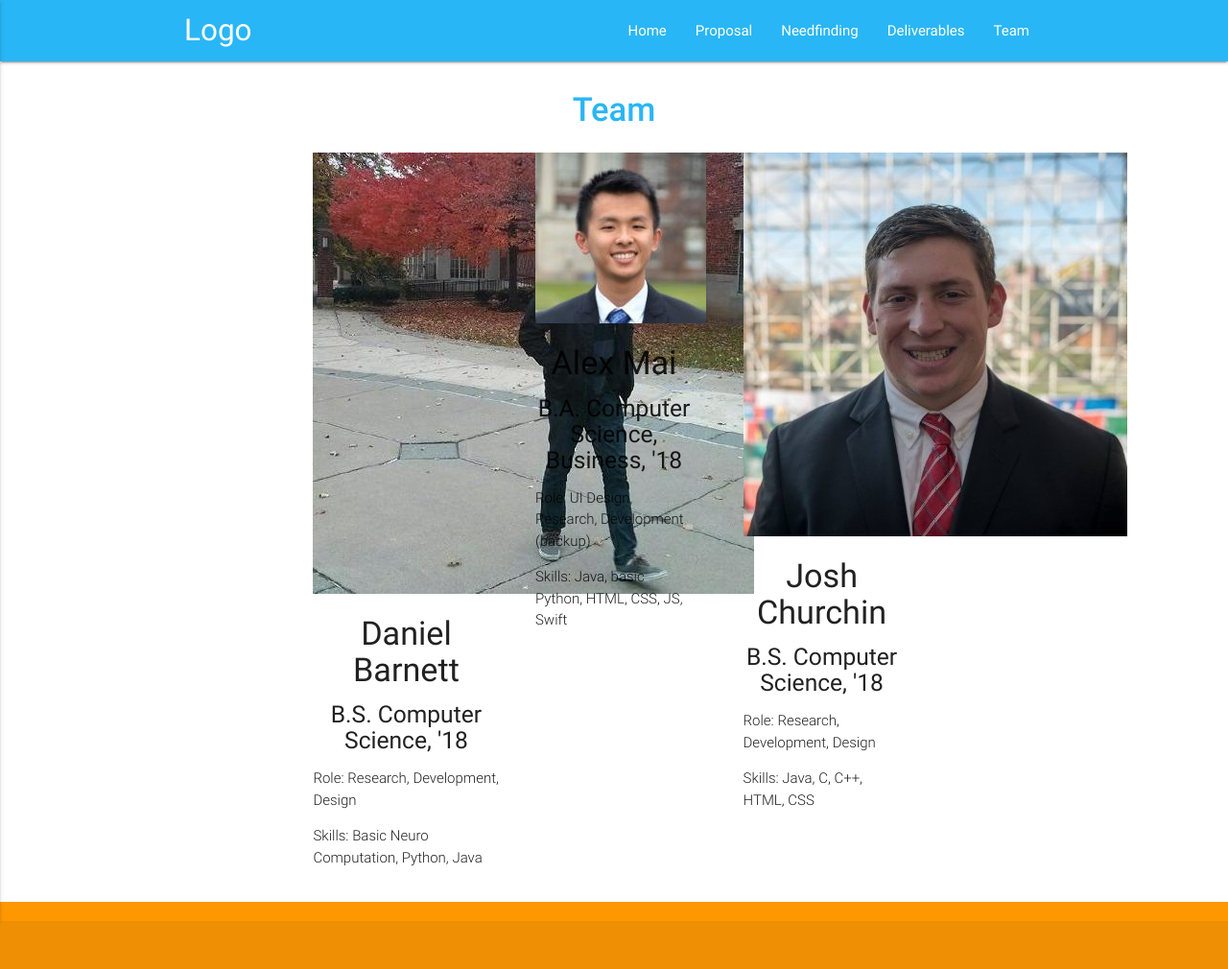
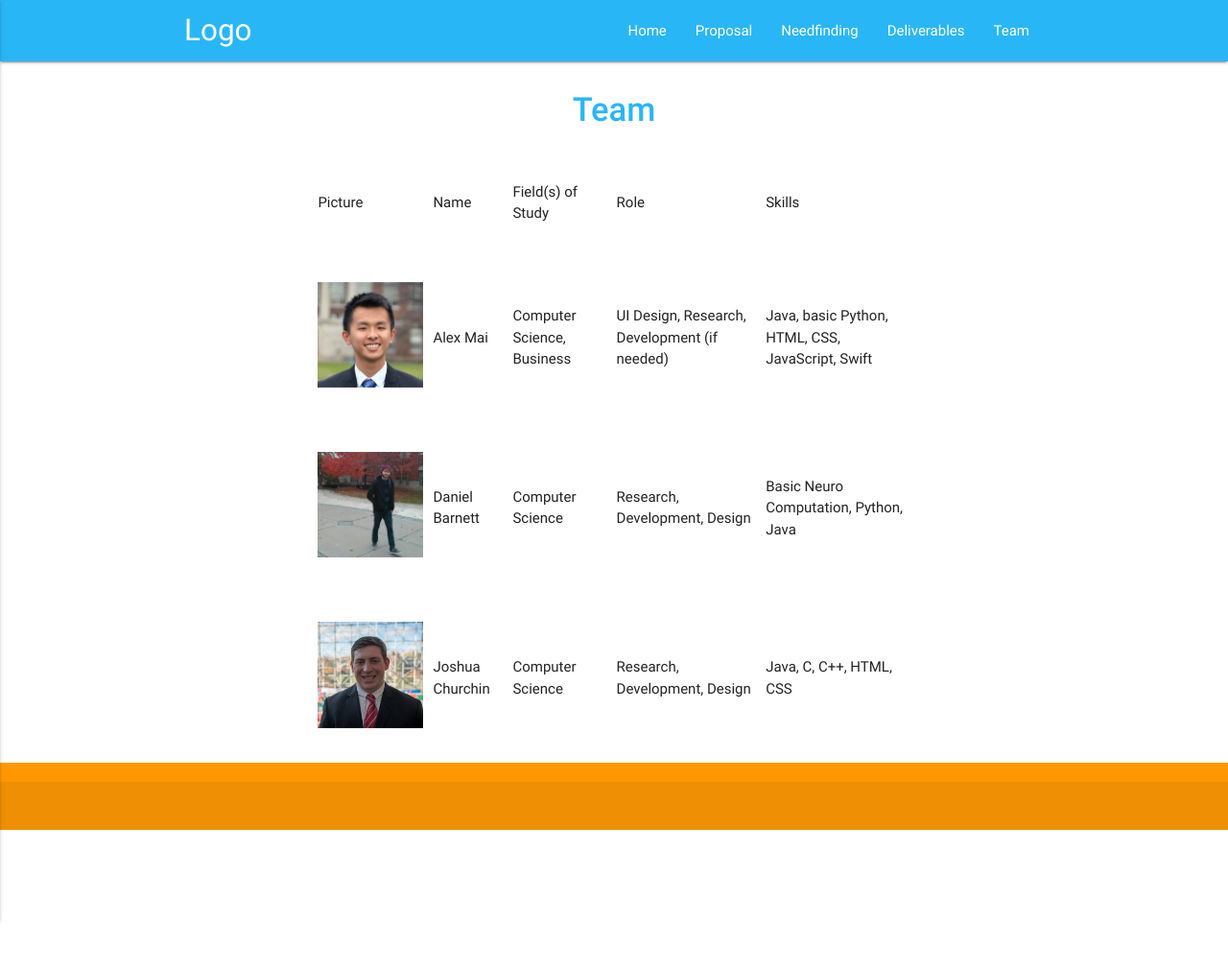
Before and after one commit to DanielBarnett714/DozeAlert, a Jekyll site: the page built from docs/example4.md, in a window 1280 px wide. Shown: the whole page at 96% size. Built offline with Jekyll 4.4.1, drawn with Linux system fonts in a browser that asks for light colours; after the commit the page ends 900 px from its top, so only the background shows below that.

Commit message:
fixed team page

```diff
--- a/docs/example4.md
+++ b/docs/example4.md
@@ -7,33 +7,125 @@ permalink: /team/
 <h1 class="page-title">{{ page.title | escape }}</h1>
 
 <div class="container">
-  <div class="row">
-    <div class="col s12 m4">
-        <div>
-            <img alt="" src="https://danielbarnett714.github.io/DozeAlert/images/image3.jpg">
-            <h4 class="center">Daniel Barnett</h4>
-            <h5 class="center">B.S. Computer Science, '18</h5>
-            <p class="light">Role: Research, Development, Design</p>
-            <p class="light">Skills: Basic Neuro Computation, Python, Java</p>
-        </div>
-    </div>
-    <div class="col s12 m4">
-        <div class="icon-block">
-            <img alt="" src="https://danielbarnett714.github.io/DozeAlert/images/image6.jpg">
-            <h4 class="center">Alex Mai</h4>
-            <h5 class="center">B.A. Computer Science, Business, '18</h5>
-            <p class="light">Role: UI Design, Research, Development (backup)</p>
-            <p class="light">Skills: Java, basic Python, HTML, CSS, JS, Swift</p>
-        </div>
-    </div>
-    <div class="col s12 m4">
-        <div class="icon-block">
-            <img alt="" src="https://danielbarnett714.github.io/DozeAlert/images/image7.jpg">
-            <h4 class="center">Josh Churchin</h4>
-            <h5 class="center">B.S. Computer Science, '18</h5>
-            <p class="light">Role: Research, Development, Design</p>
-            <p class="light">Skills: Java, C, C++, HTML, CSS</p>
-        </div>
-    </div>
-  </div>
+  <table class="c66">
+        <tbody>
+            <tr class="c10">
+                <td class="c35" colspan="1" rowspan="1">
+                    <p class="c4">
+                        <span class="c39 c16">Picture</span>
+                    </p>
+                </td>
+                <td class="c35" colspan="1" rowspan="1">
+                    <p class="c4">
+                        <span class="c39 c16">Name</span>
+                    </p>
+                </td>
+                <td class="c35" colspan="1" rowspan="1">
+                    <p class="c4">
+                        <span class="c16 c39">Field(s) of Study</span>
+                    </p>
+                </td>
+                <td class="c35" colspan="1" rowspan="1">
+                    <p class="c4">
+                        <span class="c39 c16">Role</span>
+                    </p>
+                </td>
+                <td class="c35" colspan="1" rowspan="1">
+                    <p class="c4">
+                        <span class="c39 c16">Skills</span>
+                    </p>
+                </td>
+            </tr>
+            <tr class="c10">
+                <td class="c17" colspan="1" rowspan="1">
+                    <p class="c4">
+                        <span style="overflow: hidden; display: inline-block; margin: 0.00px 0.00px; border: 0.00px solid #000000; transform: rotate(0.00rad) translateZ(0px); -webkit-transform: rotate(0.00rad) translateZ(0px); width: 110.00px; height: 110.67px;">
+                            <img alt="" src="https://danielbarnett714.github.io/DozeAlert/images/image6.jpg" style="width: 110.00px; height: 110.67px; margin-left: 0.00px; margin-top: 0.00px; transform: rotate(0.00rad) translateZ(0px); -webkit-transform: rotate(0.00rad) translateZ(0px);"
+                                title="">
+                        </span>
+                    </p>
+                </td>
+                <td class="c17" colspan="1" rowspan="1">
+                    <p class="c4">
+                        <span class="c6">Alex Mai</span>
+                    </p>
+                </td>
+                <td class="c17" colspan="1" rowspan="1">
+                    <p class="c4">
+                        <span class="c6">Computer Science, Business</span>
+                    </p>
+                </td>
+                <td class="c17" colspan="1" rowspan="1">
+                    <p class="c4">
+                        <span class="c6">UI Design, Research, Development (if needed)</span>
+                    </p>
+                </td>
+                <td class="c17" colspan="1" rowspan="1">
+                    <p class="c4">
+                        <span class="c6">Java, basic Python, HTML, CSS, JavaScript, Swift</span>
+                    </p>
+                </td>
+            </tr>
+            <tr class="c10">
+                <td class="c17" colspan="1" rowspan="1">
+                    <p class="c4">
+                        <span style="overflow: hidden; display: inline-block; margin: 0.00px 0.00px; border: 0.00px solid #000000; transform: rotate(0.00rad) translateZ(0px); -webkit-transform: rotate(0.00rad) translateZ(0px); width: 110.00px; height: 110.67px;">
+                            <img alt="" src="https://danielbarnett714.github.io/DozeAlert/images/image3.jpg" style="width: 110.00px; height: 110.67px; margin-left: 0.00px; margin-top: 0.00px; transform: rotate(0.00rad) translateZ(0px); -webkit-transform: rotate(0.00rad) translateZ(0px);"
+                                title="">
+                        </span>
+                    </p>
+                </td>
+                <td class="c17" colspan="1" rowspan="1">
+                    <p class="c4">
+                        <span class="c6">Daniel Barnett</span>
+                    </p>
+                </td>
+                <td class="c17" colspan="1" rowspan="1">
+                    <p class="c4">
+                        <span class="c6">Computer Science</span>
+                    </p>
+                </td>
+                <td class="c17" colspan="1" rowspan="1">
+                    <p class="c4">
+                        <span class="c6">Research, Development, Design</span>
+                    </p>
+                </td>
+                <td class="c17" colspan="1" rowspan="1">
+                    <p class="c4">
+                        <span class="c6">Basic Neuro Computation, Python, Java</span>
+                    </p>
+                </td>
+            </tr>
+            <tr class="c10">
+                <td class="c17" colspan="1" rowspan="1">
+                    <p class="c4">
+                        <span style="overflow: hidden; display: inline-block; margin: 0.00px 0.00px; border: 0.00px solid #000000; transform: rotate(0.00rad) translateZ(0px); -webkit-transform: rotate(0.00rad) translateZ(0px); width: 110.00px; height: 110.67px;">
+                            <img alt="" src="https://danielbarnett714.github.io/DozeAlert/images/image7.jpg" style="width: 110.00px; height: 110.67px; margin-left: 0.00px; margin-top: 0.00px; transform: rotate(0.00rad) translateZ(0px); -webkit-transform: rotate(0.00rad) translateZ(0px);"
+                                title="">
+                        </span>
+                    </p>
+                </td>
+                <td class="c17" colspan="1" rowspan="1">
+                    <p class="c4">
+                        <span class="c6">Joshua Churchin</span>
+                    </p>
+                </td>
+                <td class="c17" colspan="1" rowspan="1">
+                    <p class="c4">
+                        <span class="c6">Computer Science</span>
+                    </p>
+                </td>
+                <td class="c17" colspan="1" rowspan="1">
+                    <p class="c4">
+                        <span class="c6">Research, Development, Design</span>
+                    </p>
+                </td>
+                <td class="c17" colspan="1" rowspan="1">
+                    <p class="c4">
+                        <span class="c6">Java, C, C++, HTML, CSS</span>
+                    </p>
+                </td>
+            </tr>
+        </tbody>
+    </table>
 </div>
```
